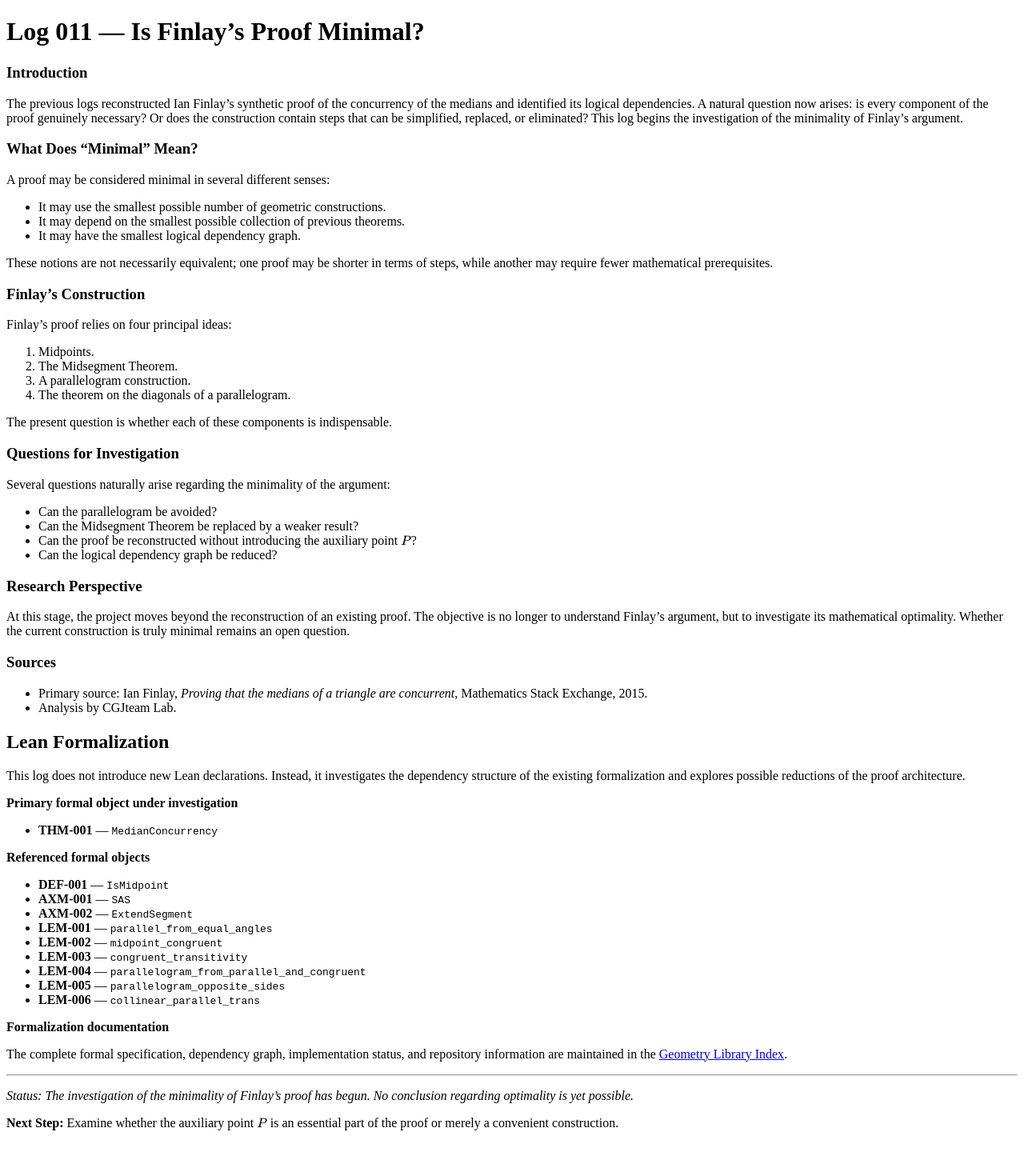
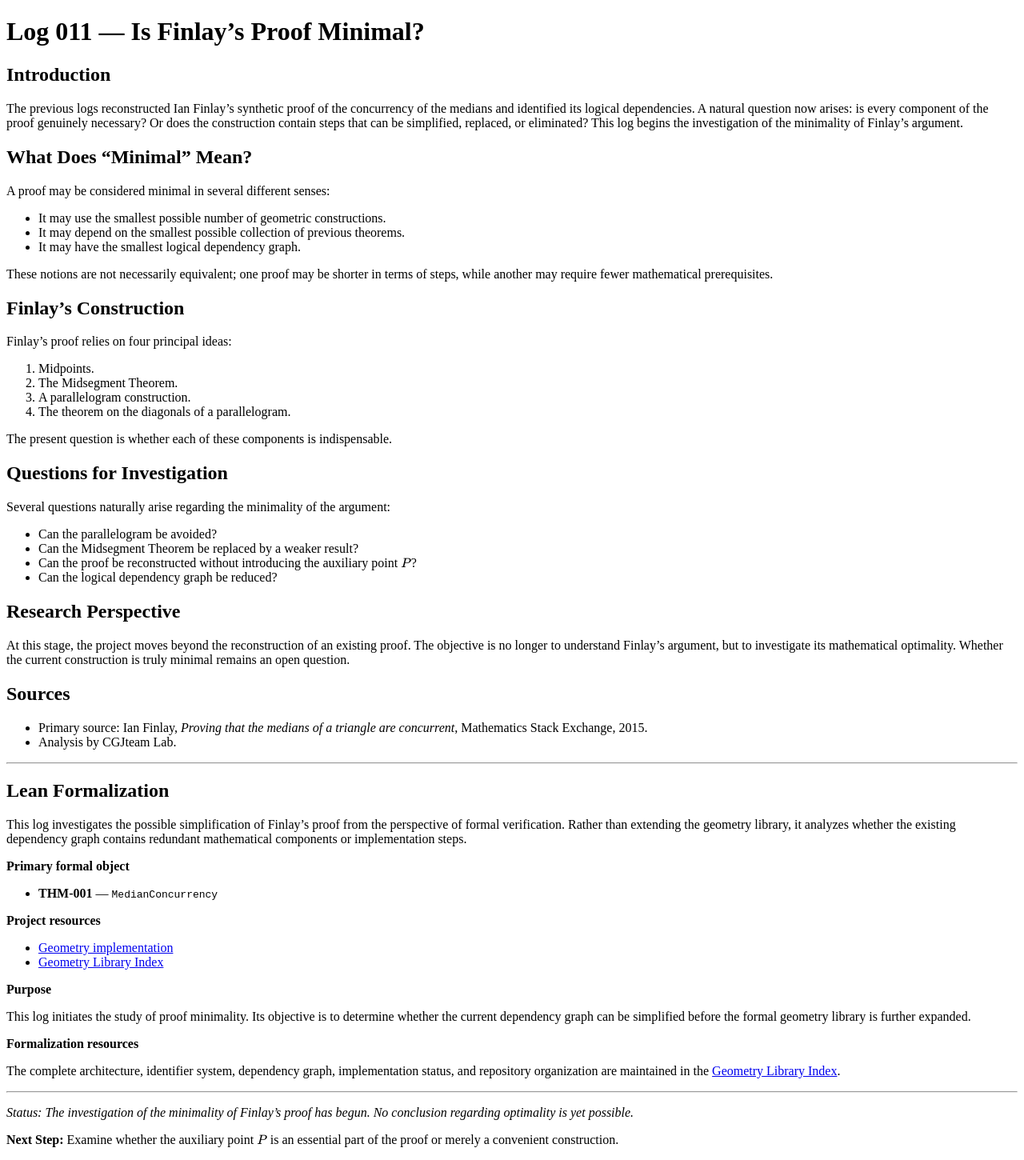
Before and after one commit to cgjteam/cgjteam.github.io, a Jekyll site: the page built from log-011.md, in a window 1280 px wide. Shown: the whole page at 80% size. Built offline with Jekyll 4.4.1, drawn with Linux system fonts in a browser that asks for light colours; comment, search, counter and statistics services are not loaded; our own code applies the rules of GitHub Pages for plain Markdown files; before the commit the page ends 1429 px from its top, so only the background shows below that.

Commit message:
Update log-011.md

```diff
--- a/log-011.md
+++ b/log-011.md
@@ -4,19 +4,24 @@ layout: default
 
 # Log 011 — Is Finlay's Proof Minimal?
 
-### Introduction
+## Introduction
+
 The previous logs reconstructed Ian Finlay's synthetic proof of the concurrency of the medians and identified its logical dependencies. A natural question now arises: is every component of the proof genuinely necessary? Or does the construction contain steps that can be simplified, replaced, or eliminated? This log begins the investigation of the minimality of Finlay's argument.
 
-### What Does "Minimal" Mean?
+## What Does "Minimal" Mean?
+
 A proof may be considered minimal in several different senses:
+
 * It may use the smallest possible number of geometric constructions.
 * It may depend on the smallest possible collection of previous theorems.
 * It may have the smallest logical dependency graph.
 
 These notions are not necessarily equivalent; one proof may be shorter in terms of steps, while another may require fewer mathematical prerequisites.
 
-### Finlay's Construction
+## Finlay's Construction
+
 Finlay's proof relies on four principal ideas:
+
 1. Midpoints.
 2. The Midsegment Theorem.
 3. A parallelogram construction.
@@ -24,45 +29,49 @@ Finlay's proof relies on four principal ideas:
 
 The present question is whether each of these components is indispensable.
 
-### Questions for Investigation
+## Questions for Investigation
+
 Several questions naturally arise regarding the minimality of the argument:
+
 * Can the parallelogram be avoided?
 * Can the Midsegment Theorem be replaced by a weaker result?
 * Can the proof be reconstructed without introducing the auxiliary point $P$?
 * Can the logical dependency graph be reduced?
 
-### Research Perspective
+## Research Perspective
+
 At this stage, the project moves beyond the reconstruction of an existing proof. The objective is no longer to understand Finlay's argument, but to investigate its mathematical optimality. Whether the current construction is truly minimal remains an open question.
 
-### Sources
+## Sources
+
 * Primary source: Ian Finlay, *Proving that the medians of a triangle are concurrent*, Mathematics Stack Exchange, 2015.
 * Analysis by CGJteam Lab.
 
+---
+
 ## Lean Formalization
 
-This log does not introduce new Lean declarations. Instead, it investigates the dependency structure of the existing formalization and explores possible reductions of the proof architecture.
+This log investigates the possible simplification of Finlay's proof from the perspective of formal verification. Rather than extending the geometry library, it analyzes whether the existing dependency graph contains redundant mathematical components or implementation steps.
 
-**Primary formal object under investigation**
+**Primary formal object**
 
 - **THM-001** — `MedianConcurrency`
 
-**Referenced formal objects**
+**Project resources**
 
-- **DEF-001** — `IsMidpoint`
-- **AXM-001** — `SAS`
-- **AXM-002** — `ExtendSegment`
-- **LEM-001** — `parallel_from_equal_angles`
-- **LEM-002** — `midpoint_congruent`
-- **LEM-003** — `congruent_transitivity`
-- **LEM-004** — `parallelogram_from_parallel_and_congruent`
-- **LEM-005** — `parallelogram_opposite_sides`
-- **LEM-006** — `collinear_parallel_trans`
+- [Geometry implementation](./Geometry_lean.html)
+- [Geometry Library Index](./Geometry.md)
 
-**Formalization documentation**
+**Purpose**
 
-The complete formal specification, dependency graph, implementation status, and repository information are maintained in the [Geometry Library Index](./Geometry.md).
+This log initiates the study of proof minimality. Its objective is to determine whether the current dependency graph can be simplified before the formal geometry library is further expanded.
+
+**Formalization resources**
+
+The complete architecture, identifier system, dependency graph, implementation status, and repository organization are maintained in the [Geometry Library Index](./Geometry.md).
 
 ---
+
 *Status: The investigation of the minimality of Finlay's proof has begun. No conclusion regarding optimality is yet possible.*
 
 **Next Step:** Examine whether the auxiliary point $P$ is an essential part of the proof or merely a convenient construction.
```
